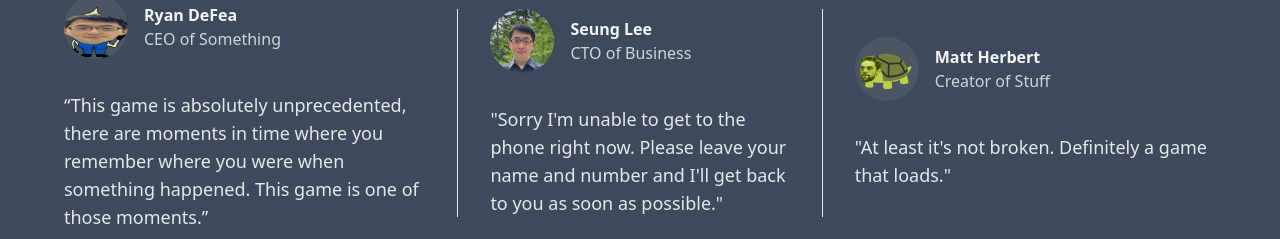
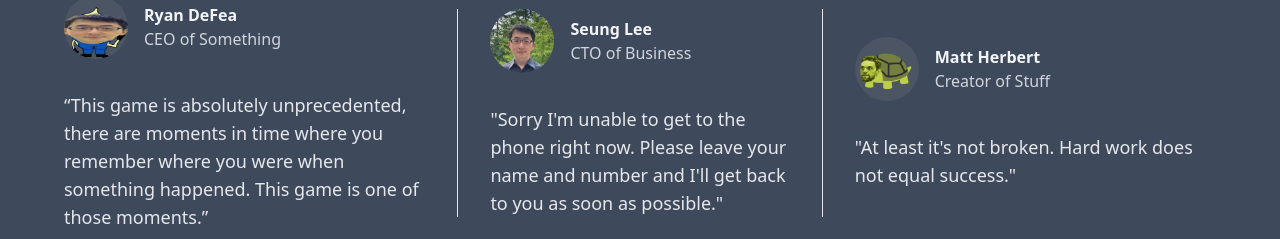
Before and after one commit to a-shevlin/doughnut-react, a React (Create React App) app: page / in a window 1280 px wide. Shown: the part 2320-2559 px from the top of the page. Built offline with nearby package versions, Linux system fonts and the light colour scheme.

Commit message:
update testimonial.

```diff
--- a/src/components/Testimonial.js
+++ b/src/components/Testimonial.js
@@ -53,7 +53,7 @@ function Testimonial() {
 										<p class="text-gray-300">Creator of Stuff</p>
 									</div>
 								</div>
-								<blockquote class="mt-8 text-lg text-gray-200">"At least it's not broken. Definitely a game that loads."</blockquote>
+								<blockquote class="mt-8 text-lg text-gray-200">"At least it's not broken. Hard work does not equal success."</blockquote>
 							</div>
 						</div>
 					</div>
```
